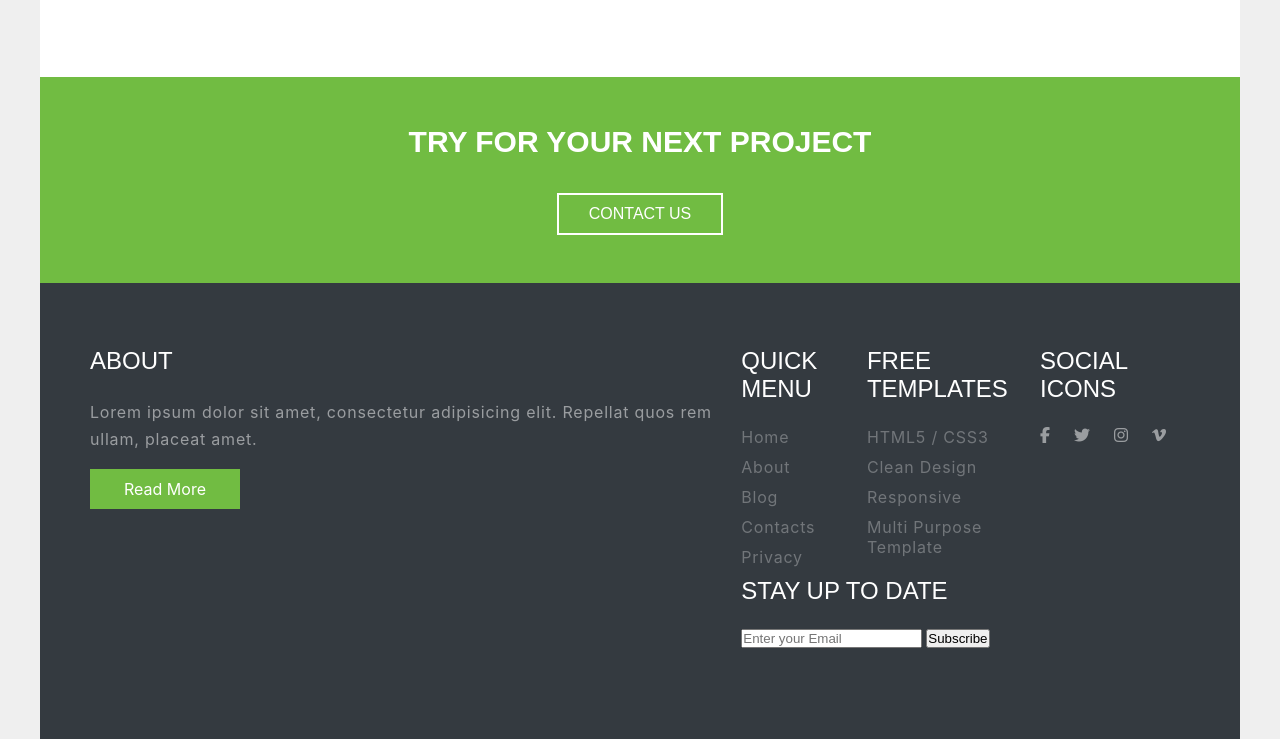
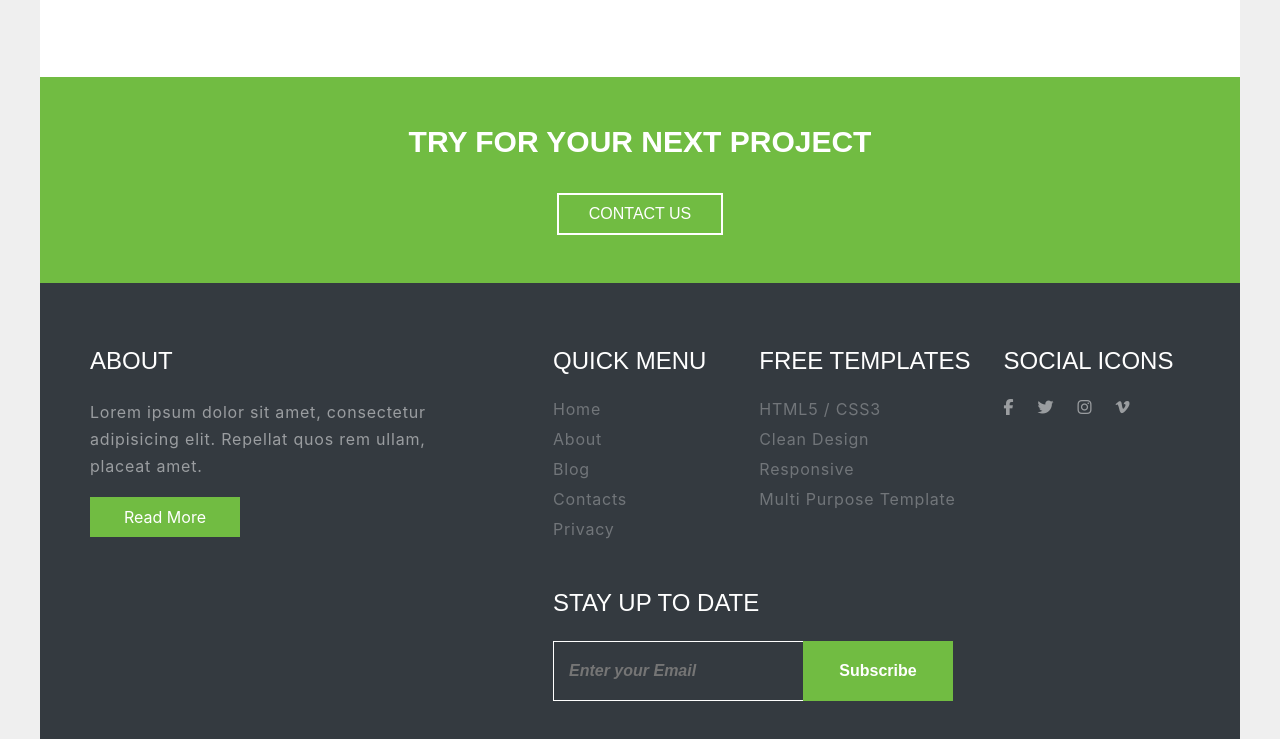
Before and after one commit to 3y6uJlo/JSTumashchikE-BRU, a plain HTML site: page lab2/index.html in a window 1280 px wide. Shown: the part 5276-6015 px from the top of the page. Drawn offline with Linux system fonts and the light colour scheme.

Commit message:
lab 2 ver 1.3.2

```diff
--- a/lab2/index.html
+++ b/lab2/index.html
@@ -197,7 +197,7 @@
                     <div class="upper font4" style="letter-spacing: 0.2em; line-height: 1.7; padding-right: 50px;">
                         current downloads
                         <div class="bigNumbers">
-                            49020
+                            49,020
                         </div>
                     </div>
                     <div class="upper font4" style="letter-spacing: 0.2em; line-height: 1.7;">
@@ -303,13 +303,12 @@
                         <a href="index.html" class="link2 changeBackground">Read More</a>
                     </div>
                 </div>
-                <div>
-                    <div class="footer2Item2">
+                <div class="footer2Item2">
                         <div >
                             <div class="upper font2 footerHeader">
                                 Quick Menu
                             </div>
-                            <div>
+                            <div style="margin-bottom: 50px;">
                                 <ul class="font4">
                                     <li><a href="index.html" class="footerLinkColor">Home</a></li>
                                     <li><a href="index.html" class="footerLinkColor">About</a></li>
@@ -317,6 +316,15 @@
                                     <li><a href="index.html" class="footerLinkColor">Contacts</a></li>
                                     <li><a href="index.html" class="footerLinkColor">Privacy</a></li>
                                 </ul>
+                            </div>
+                            <div>
+                                <div class="upper font2 footerHeader">
+                                    stay up to date
+                                </div>
+                                <div style="display: flex; position: absolute;">
+                                    <input type="text" class="subscribeText" placeholder="Enter your Email">
+                                    <input type="submit" class="subscribeButton link2 changeBackground font3" value="Subscribe">
+                                </div>
                             </div>
                         </div>
                         <div>
@@ -332,18 +340,10 @@
                                 </ul>
                             </div>
                         </div>
-                    </div>
-                    <div class="upper font2 footerHeader">
-                        stay up to date
-                    </div>
-                    <div>
-                        <input type="text" placeholder="Enter your Email">
-                        <input type="submit" value="Subscribe">
-                    </div>
                 </div>
 
-                <div>
-                    <div class="footer2Item3 upper font2 footerHeader">
+                <div class="footer2Item3">
+                    <div class="upper font2 footerHeader">
                         Social icons
                     </div>
                     <div class="footerSocialIcons">
--- a/lab2/styles.css
+++ b/lab2/styles.css
@@ -269,8 +269,9 @@ h2{
     display: flex;
 }
 .footer2Item1{
-    /* width: 550px; */
     flex-grow: 3;
+    max-width: 33%;
+    padding-right: 100px;
 }
 .footer2Item2{
     /* width: 550px; */
@@ -313,6 +314,28 @@ ul{
 li{
     margin-bottom: 10px;
 }
+.subscribeButton{
+    height: 60px;
+    margin: 0;
+    margin-left: -1px;
+    border: 2px solid #71bc42;
+    font-size: 16px;
+    font-weight: 600;
+}
+.subscribeText{
+    height: 46px;
+    border: 1px solid white;
+    background-color: #343a40;
+    color: white;
+    padding: 6px 15px;
+    font-style: italic;
+    font-size: 16px;;
+    font-weight: 700;
+}
+.subscribeText:focus{
+    border: 1px solid #71bc42;
+    outline: 0px;
+}
 .finalDescription{
     margin-top: 200px;
     text-align: center;
```
